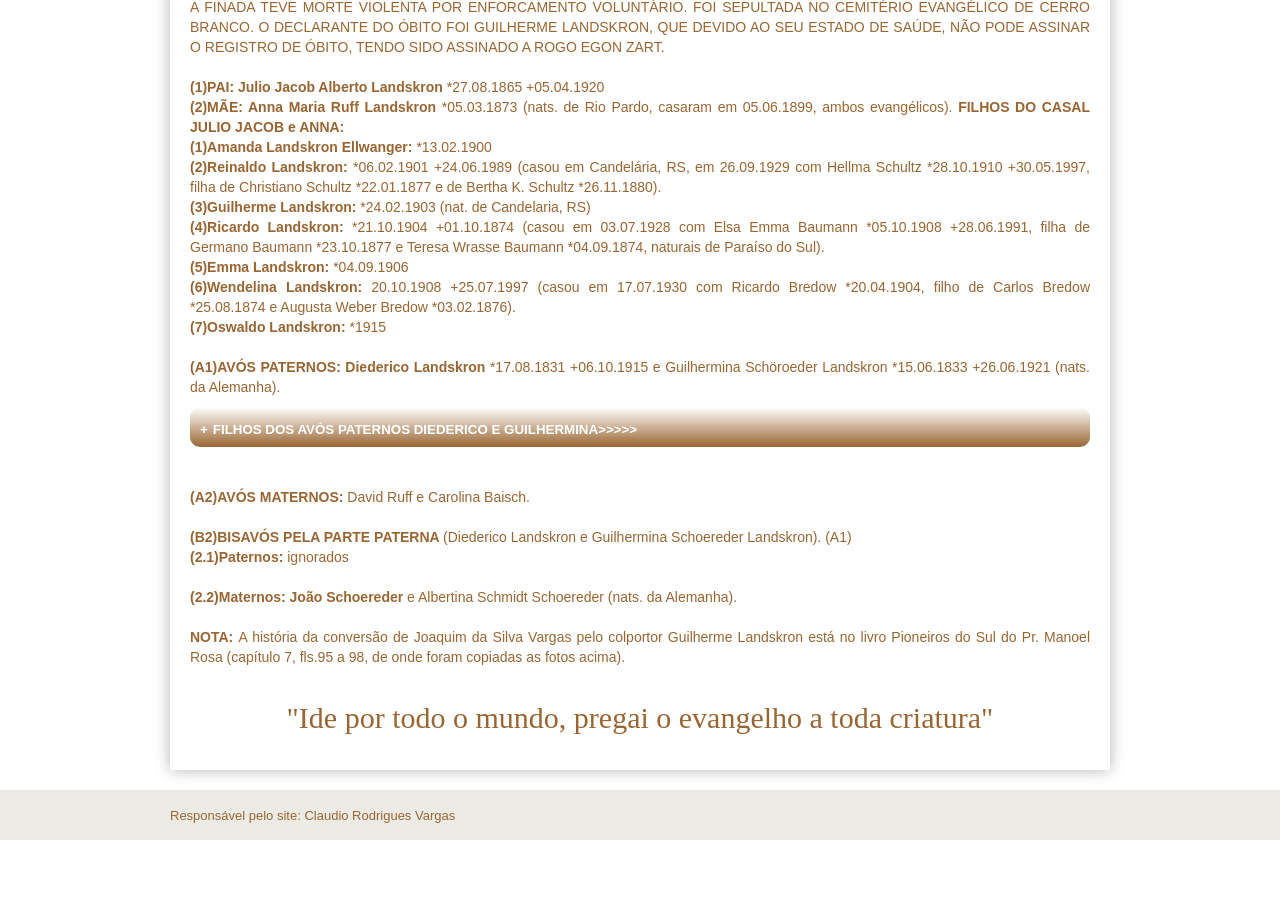
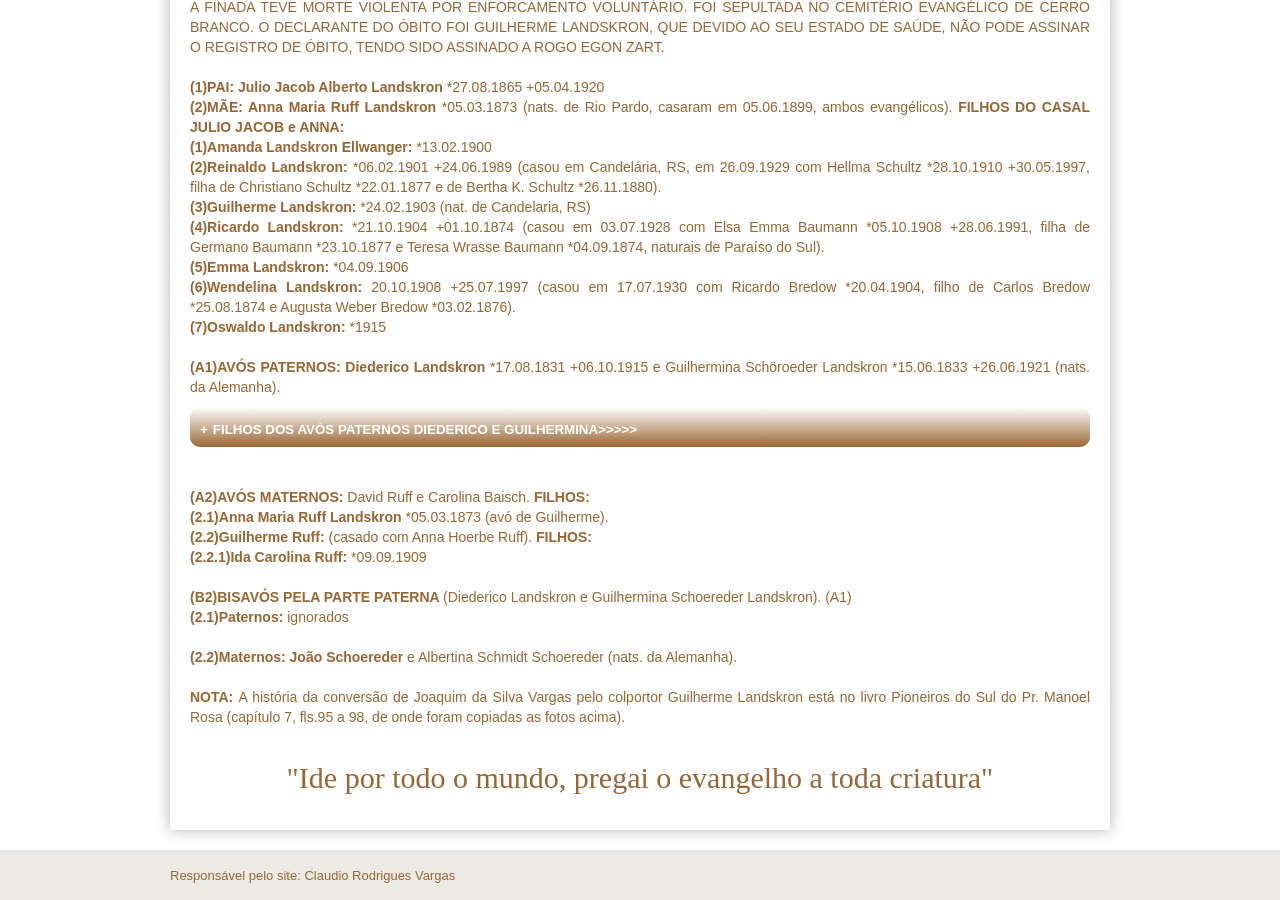
Before and after one commit to claudiovargas1955/claudiovargas1955.github.io, a Jekyll site: the page built from _pages/arvore-genealogica-de-guilherme landskron.html, in a window 1280 px wide and 900 px high, scrolled down 1235 px. Built offline with Jekyll 4.4.1, drawn with Linux system fonts in a browser that asks for light colours; some web fonts are replaced; before the commit the page ends 2075 px from its top, so only the background shows below that.

Commit message:
Update arvore-genealogica-de-guilherme landskron.html

```diff
--- a/_pages/arvore-genealogica-de-guilherme landskron.html
+++ b/_pages/arvore-genealogica-de-guilherme landskron.html
@@ -170,7 +170,10 @@ e Maria Petermann). <b>FILHOS:</b><br>
 
 <b>(1.7)Julio Jacob Alberto Landskron: </b>*27.08.1865 +05.04.1920 (pai de Guilherme Landskron, vide acima).</p></details><br><br>
 
-<p><b>(A2)AVÓS MATERNOS:</b> David Ruff e Carolina Baisch.<br><br>
+<p><b>(A2)AVÓS MATERNOS:</b> David Ruff e Carolina Baisch. <b>FILHOS:</b><br>
+   <b>(2.1)Anna Maria Ruff Landskron </b>*05.03.1873 (avó de Guilherme). <br>
+       <b>(2.2)Guilherme Ruff: </b>(casado com Anna Hoerbe Ruff). <b>FILHOS:</b><br>
+            <b>(2.2.1)Ida Carolina Ruff: </b>*09.09.1909 <br><br>
 
 <b>(B2)BISAVÓS PELA PARTE PATERNA </b>(Diederico Landskron e Guilhermina Schoereder Landskron). (A1)</b><br>
 <b>(2.1)Paternos:</b> ignorados <br><br>
```
